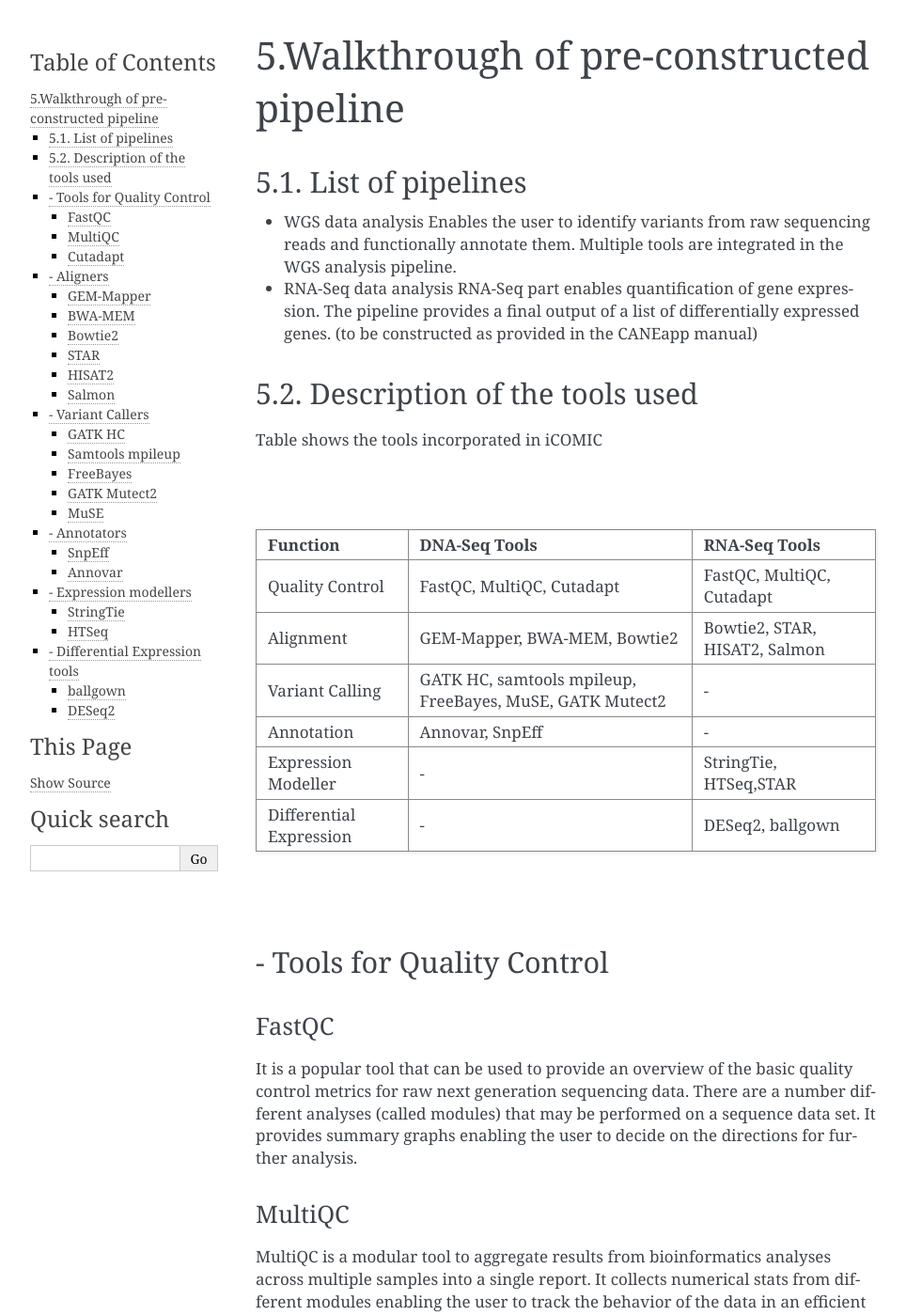
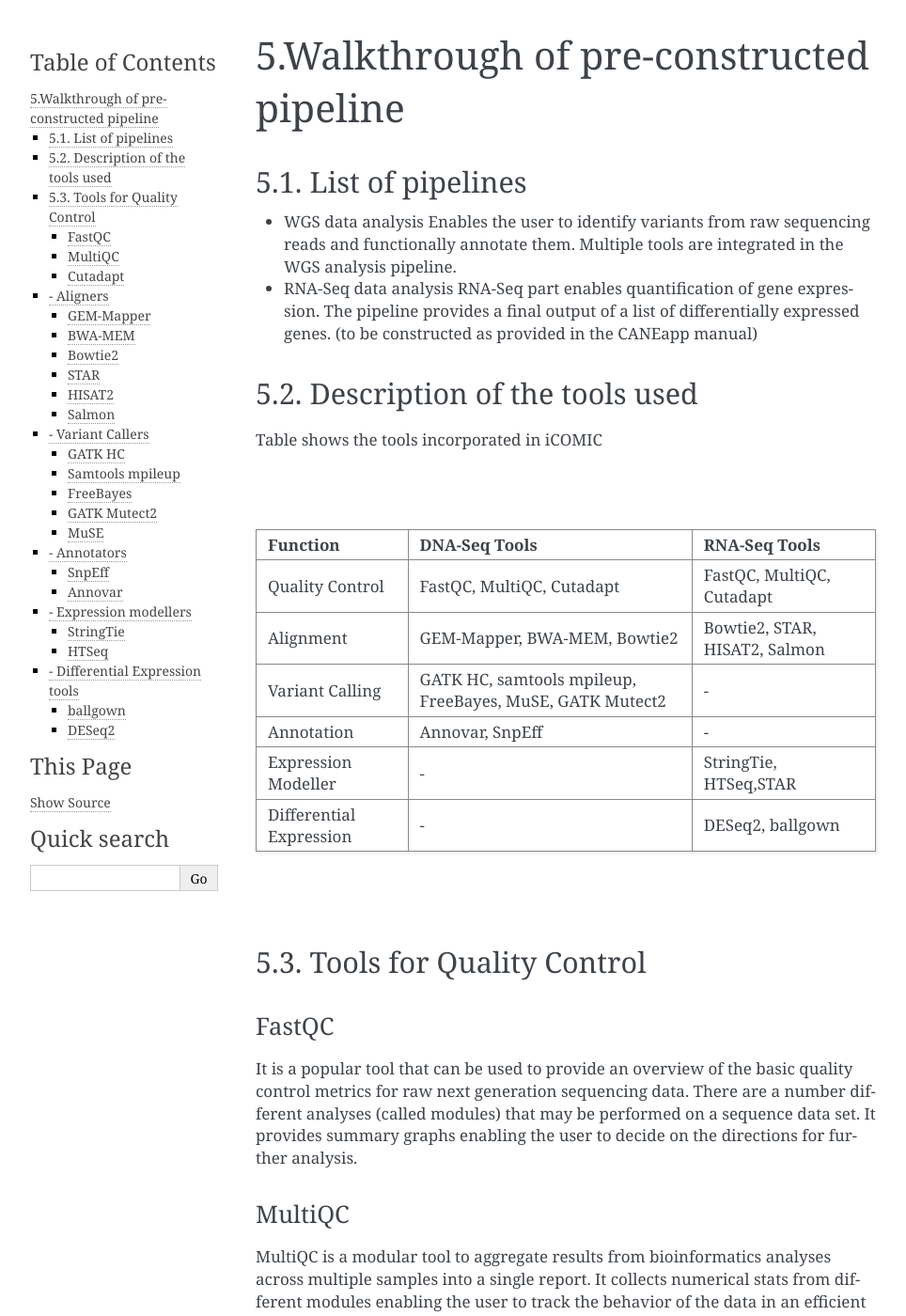
Before and after one commit to anjanaanilkumar1289/iCOMIC_doc, a Sphinx documentation site: the page built from docs/walkthrough.md, in a window 1280 px wide and 1400 px high. Shown: the whole window at 94% size, without its empty margins (148-1112 px from the left). Built offline with Sphinx 7.4.7, drawn with Linux system fonts in a browser that asks for light colours.

Commit message:
Update walkthrough.md

```diff
--- a/docs/walkthrough.md
+++ b/docs/walkthrough.md
@@ -31,7 +31,7 @@ Table shows the tools incorporated in iCOMIC
 
 
 
-#### - Tools for Quality Control
+#### 5.3. Tools for Quality Control
 ###### FastQC
 
 It is a popular tool that can be used to provide an overview of the basic quality control metrics for raw next generation sequencing data. There are a number different analyses (called modules) that may be performed on a sequence data set. It provides summary graphs enabling the user to decide on the directions for further analysis.
```
